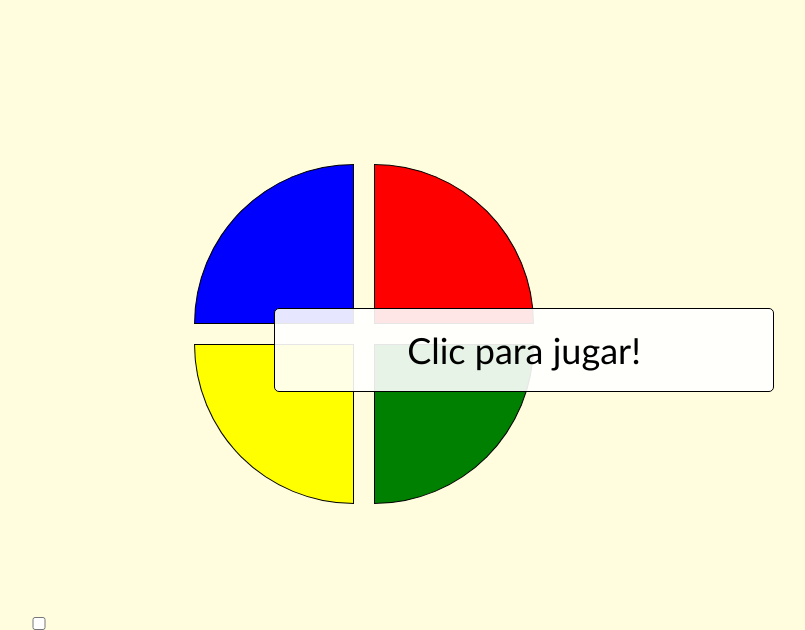
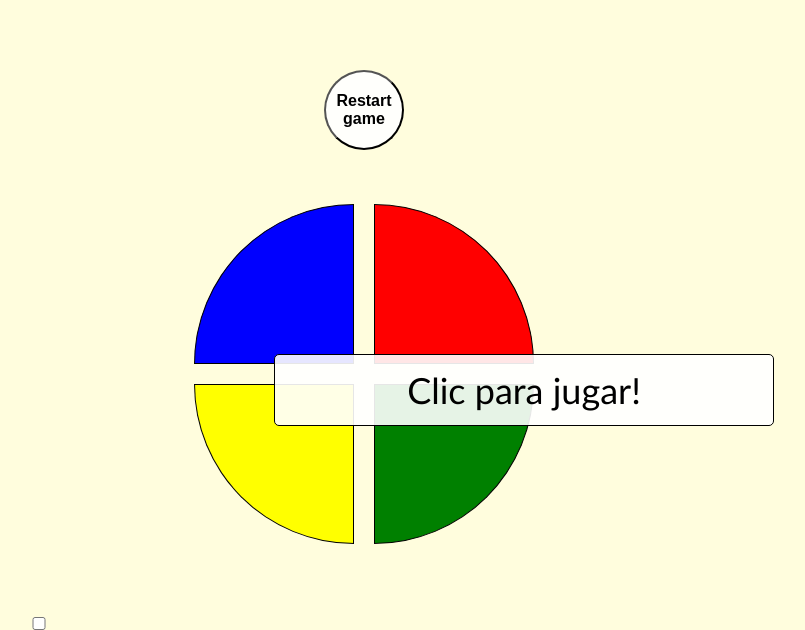
Before and after one commit to giuramirez/simonDice, a website: page index.html in a window 1280 px wide. Shown: the part 170-800 px from the top of the page, without its empty margins (276-1081 px from the left). Drawn offline with Linux system fonts and the light colour scheme.

Commit message:
Terminado el css, los siguientes retoques si hay seran guardados con el js

```diff
--- a/index.html
+++ b/index.html
@@ -8,6 +8,11 @@
 </head>
 <body>
     <h1>Simón dice:</h1>
+    <section class="restart">
+        <button class="restart-game">
+            <span>Restart <br> game</span>
+        </button>
+    </section>
     <section class="content">
         <div class="grid-1">
             <div class="item1"></div>
--- a/style.css
+++ b/style.css
@@ -19,8 +19,28 @@ h1{
     font-size: 56px;
 }
 
+.restart{
+    display: flex;
+    justify-content: center;
+    align-items: center;
+    height: 10vh;
+}
+
+.restart-game{
+    border-radius: 100%;
+    height: 100%;
+    width: 5rem;
+    background: rgba(255, 255, 255, .9);
+    font-weight: bold;
+    font-size: medium;
+}
+
+.restart-game:hover{
+    background: rgba(0, 255, 1, .9);
+}
+
 .content{
-    height: 70vh;
+    height: 60vh;
     display: grid;
     grid-template-columns: repeat(2, 1fr);
     grid-template-rows: repeat(2, 1fr);
```
